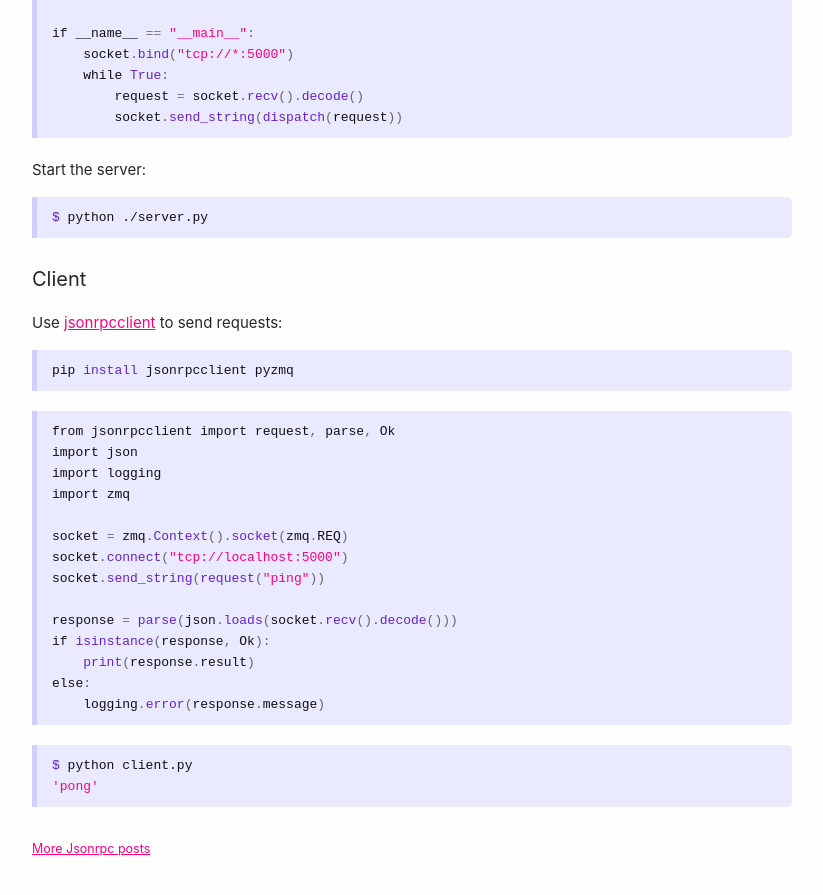
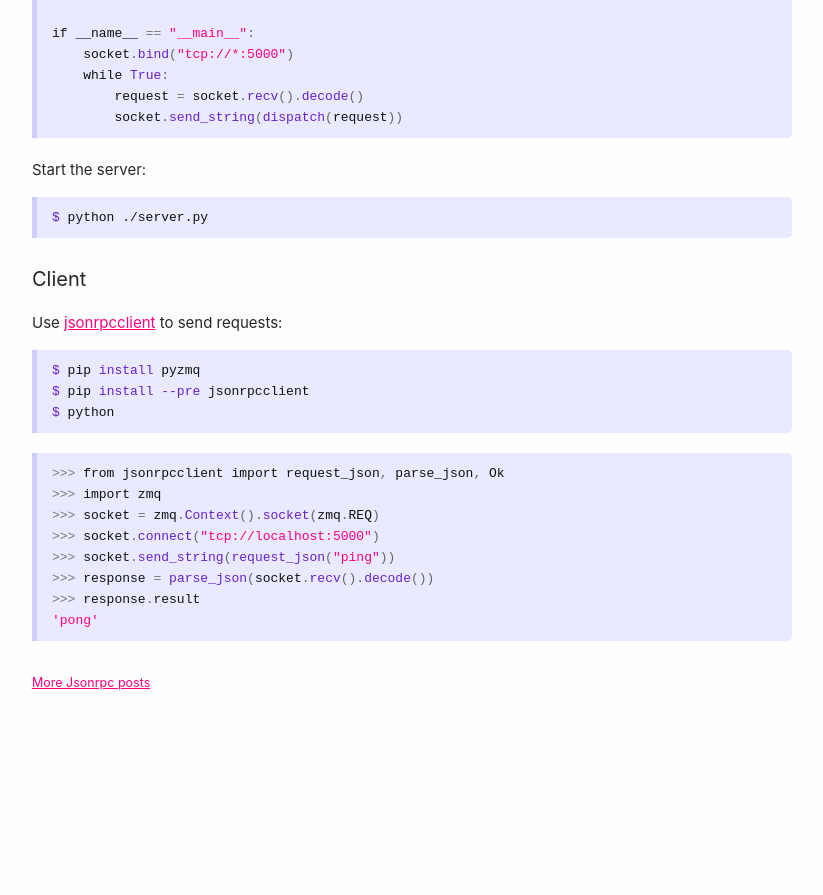
Before and after one commit to explodinglabs/explodinglabs.github.io, a Jekyll site: the page built from _posts/jsonrpc/2016-08-01-zeromq.markdown, in a window 1280 px wide and 900 px high, scrolled down 611 px. Shown: the top 895 px of the window, without its empty margins (228-1051 px from the left). Built offline with Jekyll 4.4.1, drawn with Linux system fonts in a browser that asks for light colours; after the commit the page ends 1345 px from its top, so only the background shows below that.

Commit message:
Update jsonrpcclient posts

````diff
--- a/_posts/jsonrpc/2016-08-01-zeromq.markdown
+++ b/_posts/jsonrpc/2016-08-01-zeromq.markdown
@@ -52,27 +52,18 @@ $ python ./server.py
 Use [jsonrpcclient](https://www.jsonrpcclient.com/) to send requests:
 
 ```sh
-pip install jsonrpcclient pyzmq
+$ pip install pyzmq
+$ pip install --pre jsonrpcclient
+$ python
 ```
 
 ```python
-from jsonrpcclient import request, parse, Ok
-import json
-import logging
-import zmq
-
-socket = zmq.Context().socket(zmq.REQ)
-socket.connect("tcp://localhost:5000")
-socket.send_string(request("ping"))
-
-response = parse(json.loads(socket.recv().decode()))
-if isinstance(response, Ok):
-    print(response.result)
-else:
-    logging.error(response.message)
-```
-
-```sh
-$ python client.py
+>>> from jsonrpcclient import request_json, parse_json, Ok
+>>> import zmq
+>>> socket = zmq.Context().socket(zmq.REQ)
+>>> socket.connect("tcp://localhost:5000")
+>>> socket.send_string(request_json("ping"))
+>>> response = parse_json(socket.recv().decode())
+>>> response.result
 'pong'
 ```
--- a/_posts/jsonrpc/2018-06-17-play-youtube-video-on-kodi.markdown
+++ b/_posts/jsonrpc/2018-06-17-play-youtube-video-on-kodi.markdown
@@ -12,14 +12,15 @@ permalink: /jsonrpc/kodi-youtube
 Play a Youtube video on Kodi, by sending a JSON-RPC request with Python.
 
 ```sh
-pip install requests jsonrpcclient
+pip install requests
+pip install --pre jsonrpcclient
 ```
 
 ```python
 import requests
 from jsonrpcclient import request
 params = {"file": "plugin://plugin.video.youtube/?action=play_video&videoid=QwSazmPRfaI"}
-requests.post("http://kodi:8080/jsonrpc", request("Player.Open", params=params))
+requests.post("http://kodi:8080/jsonrpc", json=request("Player.Open", params=params))
 ```
 
 Change the `videoid` to your video.
````
Also changed, not shown: _posts/jsonrpc/2016-09-23-aiohttp.markdown (+10 -4 lines), _posts/jsonrpc/2016-09-23-websockets.markdown (+6 -5 lines), _posts/jsonrpc/2016-09-28-aiozmq.markdown (+9 -3 lines).
